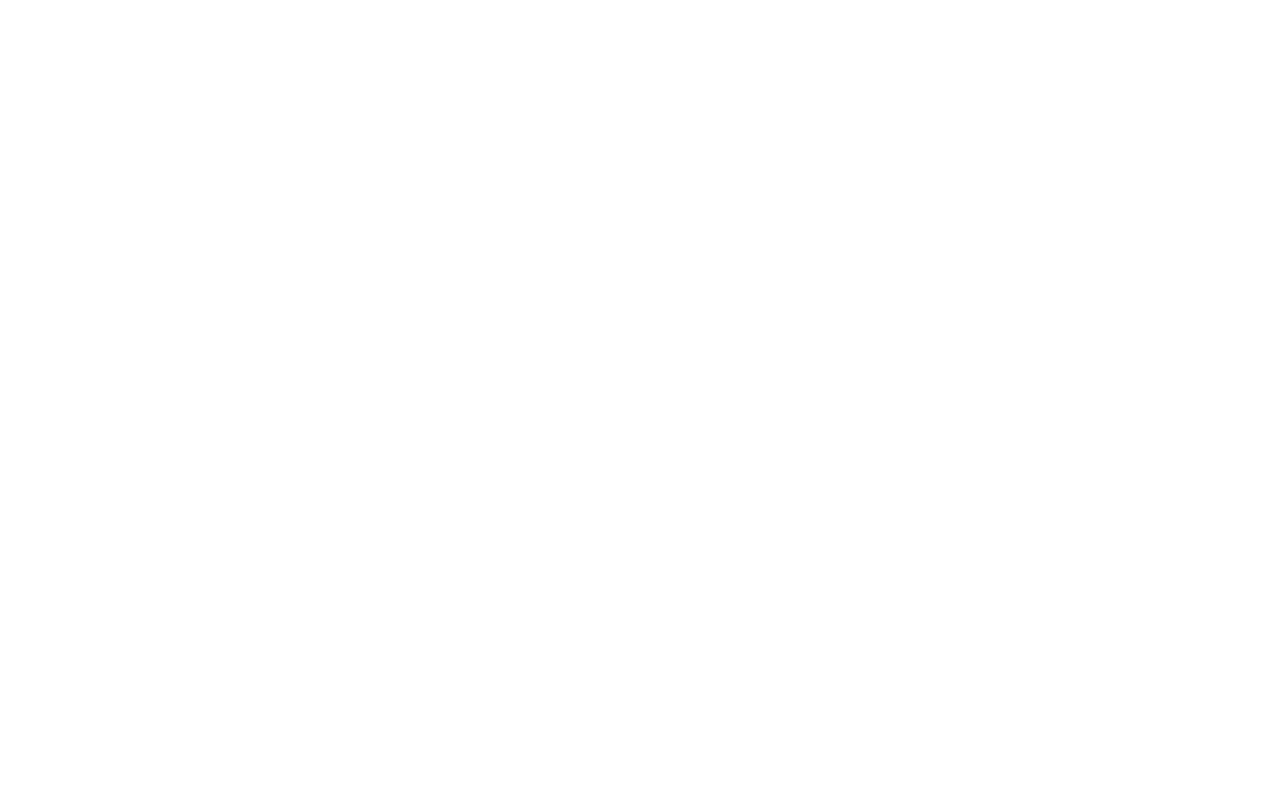
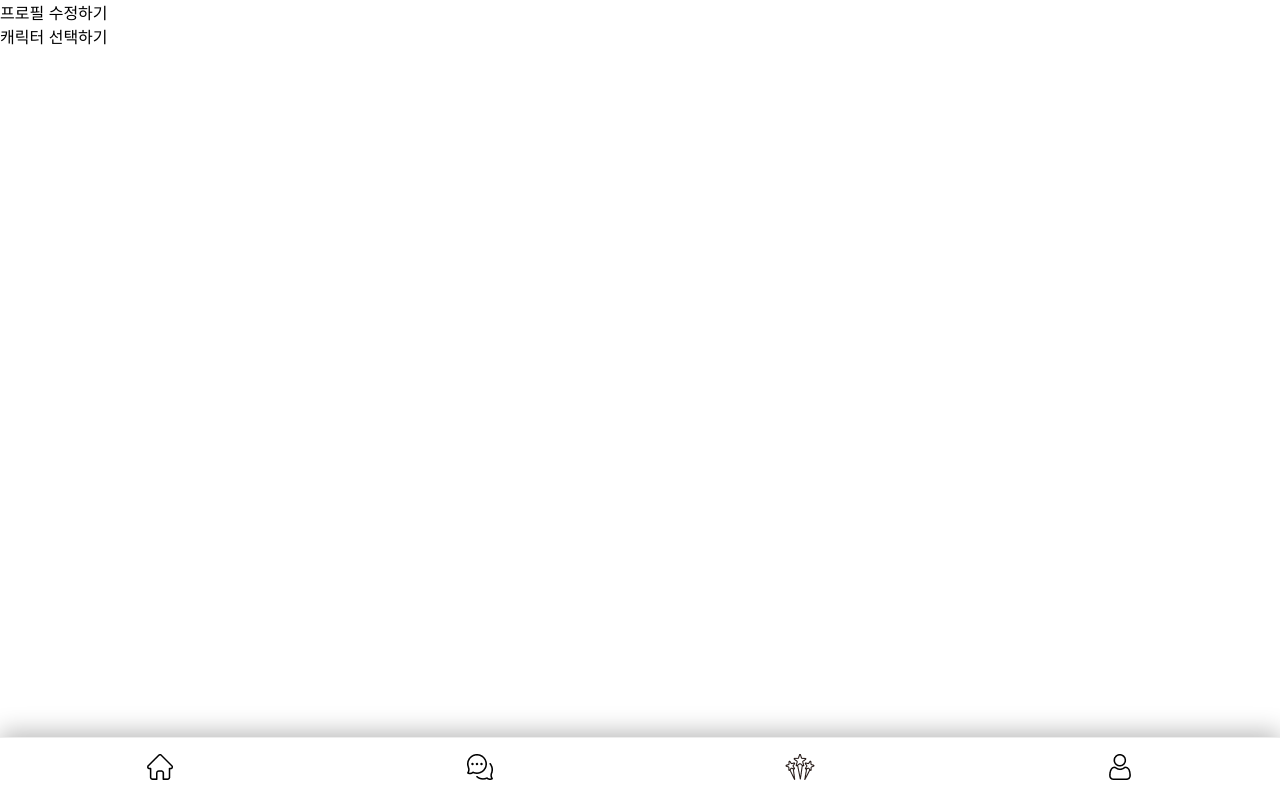
Before and after one commit to 9oormthon-univ/2024_BEOTKKOTTHON_TEAM_5_FE, a React (Create React App) app: page /mypage/profile in a window 1280 px wide. Before the commit this address had no page. Built offline with nearby package versions, Linux system fonts and the light colour scheme.

Commit message:
feat: ProfileEditPage 페이지 구현

```diff
--- a/src/App.jsx
+++ b/src/App.jsx
@@ -10,6 +10,7 @@ import DonePage from "./pages/register/DonePage";
 import ProfileRegisterPage from "./pages/register/ProfileRegisterPage";
 import ChatPage from "./pages/chat/ChatPage";
 import NavLayout from "./layouts/NavLayout";
+import ProfileEditPage from "./pages/mypage/ProfileEditPage";
 
 function App() {
   return (
@@ -31,6 +32,7 @@ function App() {
           <Route path="/festival" element={<FestivalIndexPage />} />
 
           <Route path="/mypage" element={<MyIndexPage />} />
+          <Route path='/mypage/profile' element={<ProfileEditPage/>} />
         </Route>
       </Routes>
     </BrowserRouter>
--- /dev/null
+++ b/src/pages/mypage/ProfileEditPage.jsx
@@ -0,0 +1,13 @@
+import React from 'react';
+import styled from 'styled-components'
+
+const ProfileEditPage = () => {
+
+  return (
+    <>
+      <div>프로필 수정하기</div>
+      <div>캐릭터 선택하기</div>
+    </>
+  )
+}
+export default ProfileEditPage;
```
Also changed, not shown: public/assets/mypage/arrow-gray-button.png (added).
